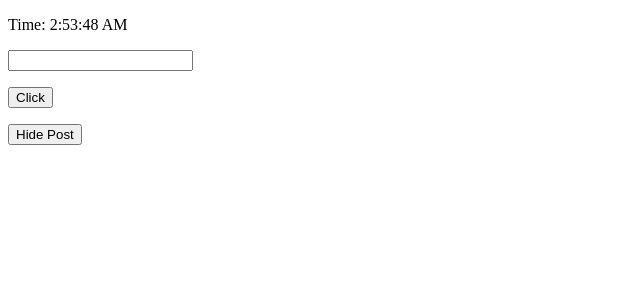
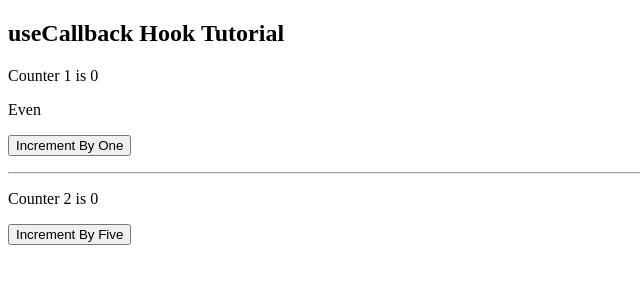
Before and after one commit to mobarak10/react-practice, a React (Create React App) app: page / in a window 1280 px wide. Shown: the top 300 px of the page, without its empty margins (0-640 px from the left). Built offline with nearby package versions, Linux system fonts and the light colour scheme.

Commit message:
class 21 done & practice UserCallback, useMemo & memo

```diff
--- a/src/App.js
+++ b/src/App.js
@@ -1,16 +1,38 @@
-import React, { useState } from 'react';
-import MyComponent from './components/MyComponent';
+import React, { useCallback, useMemo, useState } from 'react';
+import Button from './components/Button';
+import ShowCount from './components/ShowCount';
+import Title from './components/Title';
 
 export default function App() {
-    const [show, setShow] = useState(true);
+    const [count1, setCount1] = useState(0);
+    const [count2, setCount2] = useState(0);
+
+    const incrementByOne = useCallback(() => {
+        setCount1((prevState) => prevState + 1);
+    }, []);
+
+    const incrementByFive = useCallback(() => {
+        setCount2((prevState) => prevState + 5);
+    }, []);
+
+    const evenOrOdd = useMemo(() => {
+        let i = 0;
+        while (i < 1000000000) {
+            i += 1;
+        }
+
+        return count1 % 2 === 0;
+    }, [count1]);
+
     return (
         <div className="app">
-            <div>{show && <MyComponent />}</div>
-            <p>
-                <button type="button" onClick={() => setShow((prevState) => !prevState)}>
-                    {show ? 'Hide Post' : 'Show Post'}
-                </button>
-            </p>
+            <Title />
+            <ShowCount count={count1} title="Counter 1" />
+            <span>{evenOrOdd ? 'Even' : 'Odd'}</span>
+            <Button handleClick={incrementByOne}>Increment By One</Button>
+            <hr />
+            <ShowCount count={count2} title="Counter 2" />
+            <Button handleClick={incrementByFive}>Increment By Five</Button>
         </div>
     );
 }
--- /dev/null
+++ b/src/components/Button.js
@@ -0,0 +1,15 @@
+import React from 'react';
+
+function Button({ handleClick, children }) {
+    console.log(`rendering button ${children}`);
+
+    return (
+        <p>
+            <button type="button" onClick={handleClick}>
+                {children}
+            </button>
+        </p>
+    );
+}
+
+export default React.memo(Button);
--- a/src/components/MyComponent.js
+++ /dev/null
@@ -1,45 +0,0 @@
-import React, { useEffect, useState } from 'react';
-
-export default function MyComponent() {
-    const [count, setCount] = useState(0);
-    const [date, setDate] = useState(new Date());
-    const [text, setText] = useState('');
-
-    const tick = () => {
-        setDate(new Date());
-    };
-
-    useEffect(() => {
-        console.log('updating document title');
-        document.title = `Clicked ${count} Times`;
-    }, [count]);
-
-    useEffect(() => {
-        console.log('text updated');
-    }, [text]);
-
-    useEffect(() => {
-        const interval = setInterval(tick, 1000);
-
-        return () => {
-            clearInterval(interval);
-        };
-    }, []);
-
-    const addClick = () => {
-        setCount((prevState) => prevState + 1);
-    };
-    return (
-        <div>
-            <p>Time: {date.toLocaleTimeString()}</p>
-            <p>
-                <input type="text" value={text} onChange={(e) => setText(e.target.value)} />
-            </p>
-            <p>
-                <button type="button" onClick={addClick}>
-                    Click
-                </button>
-            </p>
-        </div>
-    );
-}
--- /dev/null
+++ b/src/components/ShowCount.js
@@ -0,0 +1,13 @@
+import React from 'react';
+
+function ShowCount({ count, title }) {
+    console.log(`rendering ${title}`);
+
+    return (
+        <p>
+            {title} is {count}
+        </p>
+    );
+}
+
+export default React.memo(ShowCount);
--- /dev/null
+++ b/src/components/Title.js
@@ -0,0 +1,9 @@
+import React from 'react';
+
+function Title() {
+    console.log('rendering title...');
+
+    return <h2>useCallback Hook Tutorial</h2>;
+}
+
+export default React.memo(Title);
```
